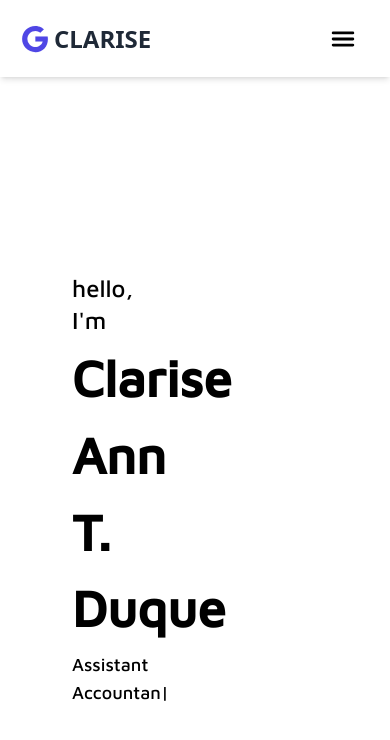
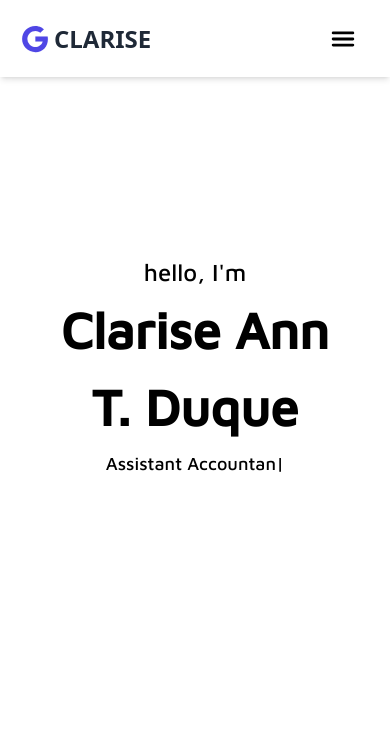
Before and after one commit to patrickeugenesacueza/Clarise-Portfolio, a React (Create React App) app in the folder portfolio/: page / in a window 390 px wide. Shown: the top 740 px of the page. Built offline with nearby package versions, Linux system fonts and the light colour scheme.

Commit message:
Update: HeroSection.js/Right panel

```diff
--- a/portfolio/src/components/pages/HeroSection.js
+++ b/portfolio/src/components/pages/HeroSection.js
@@ -4,17 +4,15 @@ import { TypeAnimation } from "react-type-animation";
 export default function HeroSection(){
     return (
       <div className=" bg-[#fff] h-[100vh] pt-[5rem] px-0 flex md:px-[8rem]">
-        <div className="w-1/2  p-8 flex flex-col text-justify py-[12rem]">
+        <div className="w-full p-0 text-center md:w-1/2 md:text-justify flex flex-col py-44">
           <div className="font-maven text-2xl mb-1">hello, I'm</div>
           <div className="font-maven text-[3.2rem] font-bold mb-1">
             Clarise Ann T. Duque
           </div>
-          {/* <div className="font-maven text-lg">Financial Management</div> */}
           <TypeAnimation
             sequence={[
-              // Same substring at the start will only be typed out once, initially
               "Account Payables",
-              1000, // wait 1s before replacing "Mice" with "Hamsters"
+              1000,
               "Account Receivables",
               1000,
               "Assistant Accountant Officer",
@@ -26,7 +24,7 @@ export default function HeroSection(){
             repeat={Infinity}
           />
         </div>
-        <div className="w-1/2"></div>
+        <div className="hidden md:w-1/2"></div>
       </div>
     );
 }
```
